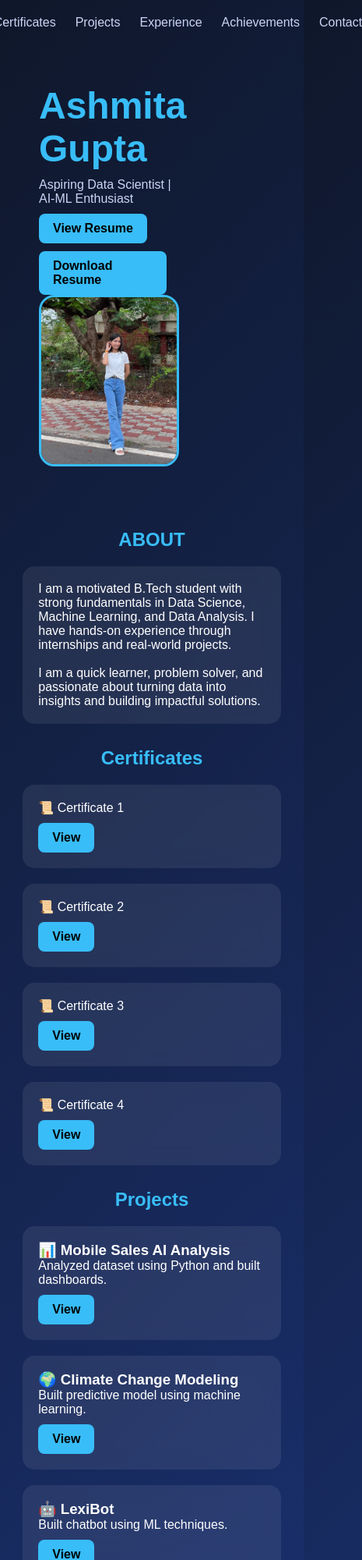
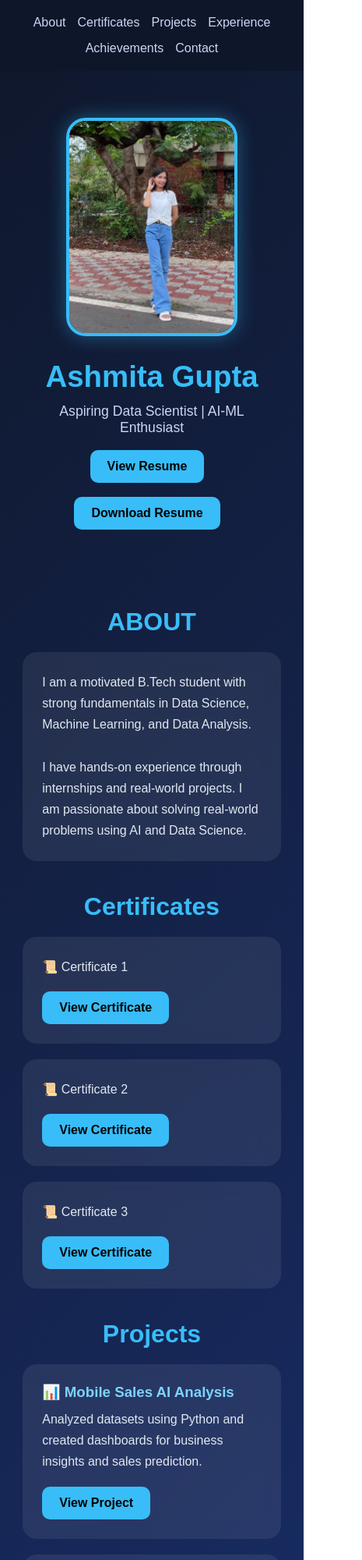
Before and after one commit to ashmieee/portfolio, a plain HTML site: page index.html in a window 390 px wide. Shown: the top 2000 px of the page at 78% size, 465 px wide, since content can reach past the window. Drawn offline with Linux system fonts and the light colour scheme.

Commit message:
Update index.html

```diff
--- a/index.html
+++ b/index.html
@@ -6,115 +6,185 @@
 <title>Ashmita Gupta | Portfolio</title>
 
 <style>
-* {
-  margin: 0;
-  padding: 0;
-  box-sizing: border-box;
-  font-family: 'Poppins', sans-serif;
+*{
+  margin:0;
+  padding:0;
+  box-sizing:border-box;
+  font-family:'Poppins',sans-serif;
 }
 
-body {
-  background: linear-gradient(135deg, #0f172a, #1e3a8a);
-  color: white;
+html{
+  scroll-behavior:smooth;
 }
 
-/* NAV */
-nav {
-  display: flex;
-  justify-content: center;
-  gap: 25px;
-  padding: 20px;
+body{
+  background:linear-gradient(135deg,#0f172a,#1e3a8a);
+  color:white;
 }
 
-nav a {
-  color: #cbd5f5;
-  text-decoration: none;
+/* NAVBAR */
+nav{
+  display:flex;
+  justify-content:center;
+  gap:25px;
+  padding:20px;
+  position:sticky;
+  top:0;
+  background:rgba(15,23,42,0.9);
+  backdrop-filter:blur(10px);
+  z-index:1000;
 }
 
-nav a:hover {
-  color: #38bdf8;
+nav a{
+  color:#cbd5f5;
+  text-decoration:none;
+  font-weight:500;
+  transition:0.3s;
+}
+
+nav a:hover{
+  color:#38bdf8;
 }
 
 /* HEADER */
-header {
-  display: flex;
-  justify-content: space-between;
-  align-items: center;
-  padding: 50px;
-  flex-wrap: wrap;
+header{
+  display:flex;
+  justify-content:space-between;
+  align-items:center;
+  padding:60px 10%;
+  flex-wrap:wrap;
+  gap:30px;
 }
 
-.header-text {
-  max-width: 60%;
+.header-text{
+  flex:1;
+  min-width:280px;
 }
 
-header h1 {
-  font-size: 3rem;
-  color: #38bdf8;
+header h1{
+  font-size:3.2rem;
+  color:#38bdf8;
 }
 
-header p {
-  margin-top: 10px;
-  color: #cbd5f5;
+header p{
+  margin-top:12px;
+  color:#cbd5f5;
+  font-size:1.1rem;
 }
 
-/* IMAGE */
-.profile-img {
-  width: 180px;
-  height: 220px;
-  border-radius: 20px;
-  object-fit: cover;
-  border: 3px solid #38bdf8;
+/* PROFILE IMAGE */
+.profile-container{
+  flex:1;
+  display:flex;
+  justify-content:center;
 }
 
-/* BUTTON */
-.btn {
-  display: inline-block;
-  margin-top: 10px;
-  margin-right: 10px;
-  padding: 10px 18px;
-  background: #38bdf8;
-  color: black;
-  border-radius: 8px;
-  text-decoration: none;
-  font-weight: bold;
+.profile-img{
+  width:280px;
+  height:350px;
+  object-fit:cover;
+  border-radius:25px;
+  border:4px solid #38bdf8;
+  box-shadow:0 0 25px rgba(56,189,248,0.4);
 }
 
-.btn:hover {
-  background: #0ea5e9;
+/* BUTTONS */
+.btn{
+  display:inline-block;
+  margin-top:18px;
+  margin-right:12px;
+  padding:12px 22px;
+  background:#38bdf8;
+  color:black;
+  border-radius:10px;
+  text-decoration:none;
+  font-weight:bold;
+  transition:0.3s;
 }
 
-/* CARD */
-.card {
-  backdrop-filter: blur(12px);
-  background: rgba(255,255,255,0.08);
-  padding: 20px;
-  margin: 20px auto;
-  border-radius: 15px;
-  width: 85%;
+.btn:hover{
+  background:#0ea5e9;
+  transform:translateY(-2px);
+}
+
+/* CARDS */
+.card{
+  backdrop-filter:blur(12px);
+  background:rgba(255,255,255,0.08);
+  padding:25px;
+  margin:20px auto;
+  border-radius:18px;
+  width:85%;
+  transition:0.3s;
+}
+
+.card:hover{
+  transform:translateY(-4px);
+  background:rgba(255,255,255,0.12);
 }
 
 /* SECTION */
-section {
-  margin: 30px 0;
+section{
+  margin:40px 0;
 }
 
-h2 {
-  text-align: center;
-  color: #38bdf8;
-  margin-bottom: 10px;
+h2{
+  text-align:center;
+  color:#38bdf8;
+  margin-bottom:20px;
+  font-size:2rem;
 }
 
-footer {
-  text-align: center;
-  padding: 20px;
-  color: #cbd5f5;
+.card h3{
+  margin-bottom:10px;
+  color:#7dd3fc;
+}
+
+.card p{
+  line-height:1.7;
+  color:#e2e8f0;
+}
+
+/* FOOTER */
+footer{
+  text-align:center;
+  padding:25px;
+  color:#cbd5f5;
+  margin-top:30px;
+}
+
+/* MOBILE */
+@media(max-width:768px){
+
+  header{
+    flex-direction:column-reverse;
+    text-align:center;
+  }
+
+  .header-text{
+    max-width:100%;
+  }
+
+  header h1{
+    font-size:2.4rem;
+  }
+
+  nav{
+    flex-wrap:wrap;
+    gap:15px;
+  }
+
+  .profile-img{
+    width:220px;
+    height:280px;
+  }
 }
 </style>
 </head>
 
 <body>
 
+<!-- NAVBAR -->
 <nav>
   <a href="#about">About</a>
   <a href="#certificates">Certificates</a>
@@ -124,144 +194,236 @@ footer {
   <a href="#contact">Contact</a>
 </nav>
 
+<!-- HEADER -->
 <header>
+
   <div class="header-text">
     <h1>Ashmita Gupta</h1>
-    <p>Aspiring Data Scientist | AI-ML Enthusiast</p>
 
-    <a href="Ashmieee_cveee(3).pdf" target="_blank" class="btn">View Resume</a>
-    <a href="Ashmieee_cveee(3).pdf" download class="btn">Download Resume</a>
+    <p>
+      Aspiring Data Scientist | AI-ML Enthusiast
+    </p>
+
+    <!-- RESUME BUTTONS -->
+    <a href="Ashmieee_cveee%20(3).pdf" target="_blank" class="btn">
+      View Resume
+    </a>
+
+    <a href="Ashmieee_cveee%20(3).pdf" download class="btn">
+      Download Resume
+    </a>
   </div>
 
-  <!-- FIXED IMAGE -->
-  <img src="profile photo.jpg" alt="Profile" class="profile-img">
+  <!-- PROFILE PHOTO -->
+  <div class="profile-container">
+    <img src="profile%20photo.jpg" alt="Ashmita Gupta" class="profile-img">
+  </div>
+
 </header>
 
 <!-- ABOUT -->
 <section id="about">
+
   <h2>ABOUT</h2>
+
   <div class="card">
     <p>
-      I am a motivated B.Tech student with strong fundamentals in Data Science, Machine Learning, and Data Analysis.
+      I am a motivated B.Tech student with strong fundamentals in Data Science,
+      Machine Learning, and Data Analysis.
+
+      <br><br>
+
       I have hands-on experience through internships and real-world projects.
-      <br><br>
-      I am a quick learner, problem solver, and passionate about turning data into insights and building impactful solutions.
+      I am passionate about solving real-world problems using AI and Data Science.
     </p>
   </div>
+
 </section>
 
 <!-- CERTIFICATES -->
 <section id="certificates">
+
   <h2>Certificates</h2>
 
   <div class="card">
     <p>📜 Certificate 1</p>
-    <a href="https://drive.google.com/file/d/15D1t0Tp31AdiBTX4LOeXLVApbyFnU_EL/view" class="btn">View</a>
+
+    <a href="https://drive.google.com/file/d/15D1t0Tp31AdiBTX4LOeXLVApbyFnU_EL/view"
+       target="_blank"
+       class="btn">
+       View Certificate
+    </a>
   </div>
 
   <div class="card">
     <p>📜 Certificate 2</p>
-    <a href="https://drive.google.com/file/d/1J0923bON8Wj2102K8Rvxty2n9vzt7f4i/view" class="btn">View</a>
+
+    <a href="https://drive.google.com/file/d/1J0923bON8Wj2102K8Rvxty2n9vzt7f4i/view"
+       target="_blank"
+       class="btn">
+       View Certificate
+    </a>
   </div>
 
   <div class="card">
     <p>📜 Certificate 3</p>
-    <a href="https://drive.google.com/file/d/1WQmV_BZz0SBIZSx-RyyyKV0WeN0U24Tb/view" class="btn">View</a>
-  </div>
 
-  <div class="card">
-    <p>📜 Certificate 4</p>
-    <a href="https://drive.google.com/file/d/1kF6lI_jmP3bP0RG6r4L9iusYhj1DJDkx/view" class="btn">View</a>
+    <a href="https://drive.google.com/file/d/1WQmV_BZz0SBIZSx-RyyyKV0WeN0U24Tb/view"
+       target="_blank"
+       class="btn">
+       View Certificate
+    </a>
   </div>
 
 </section>
 
 <!-- PROJECTS -->
 <section id="projects">
+
   <h2>Projects</h2>
 
   <div class="card">
     <h3>📊 Mobile Sales AI Analysis</h3>
-    <p>Analyzed dataset using Python and built dashboards.</p>
-    <a href="https://github.com/ashmieee/Mobile-Sales-AI-Analysis" class="btn">View</a>
+
+    <p>
+      Analyzed datasets using Python and created dashboards for
+      business insights and sales prediction.
+    </p>
+
+    <a href="https://github.com/ashmieee/Mobile-Sales-AI-Analysis"
+       target="_blank"
+       class="btn">
+       View Project
+    </a>
   </div>
 
   <div class="card">
     <h3>🌍 Climate Change Modeling</h3>
-    <p>Built predictive model using machine learning.</p>
-    <a href="https://github.com/ashmieee/Climate_Change_Modeling" class="btn">View</a>
+
+    <p>
+      Built predictive machine learning models for climate data analysis.
+    </p>
+
+    <a href="https://github.com/ashmieee/Climate_Change_Modeling"
+       target="_blank"
+       class="btn">
+       View Project
+    </a>
   </div>
 
   <div class="card">
-    <h3>🤖 LexiBot</h3>
-    <p>Built chatbot using ML techniques.</p>
-    <a href="https://github.com/ashmieee/LexiBot" class="btn">View</a>
+    <h3>🤖 LexiBot Chatbot</h3>
+
+    <p>
+      Developed AI chatbot using Generative AI and modern web technologies.
+    </p>
+
+    <a href="https://github.com/ashmieee/LexiBot"
+       target="_blank"
+       class="btn">
+       View Project
+    </a>
   </div>
 
 </section>
 
 <!-- EXPERIENCE -->
 <section id="experience">
+
   <h2>Experience</h2>
 
   <div class="card">
+
     <h3>Machine Learning Intern – MANIT Bhopal</h3>
+
     <p>
-      Intern at Maulana Azad National Institute of Technology (MANIT), Bhopal under the Outreach Internship Program 2025.
-      Worked on machine learning and AI-based concepts with hands-on exposure to real-world applications.
+      Worked on Machine Learning and AI-based concepts with hands-on exposure
+      to real-world applications.
+
       <br><br>
-      Gained experience in data preprocessing, model building, and analytical problem solving.
+
+      Gained experience in data preprocessing, model building,
+      and analytical problem solving.
     </p>
+
   </div>
 
   <div class="card">
-    <h3>AI-ML Virtual Internship (Google for Developers)</h3>
+
+    <h3>AI-ML Virtual Internship</h3>
+
     <p>
-      Successfully completed a 10-week AI-ML Virtual Internship supported by Google for Developers.
+      Successfully completed a 10-week AI-ML Virtual Internship
+      supported by Google for Developers.
+
       <br><br>
-      <b>Core Learning:</b> Machine Learning algorithms, model evaluation, Python implementation.
-      <br>
-      <b>Performance:</b> Achieved Outstanding (Grade-O).
+
+      Learned Machine Learning algorithms, Python implementation,
+      and real-world AI workflows.
     </p>
+
   </div>
 
 </section>
 
 <!-- ACHIEVEMENTS -->
 <section id="achievements">
+
   <h2>Achievements & Events</h2>
 
   <div class="card">
+
     <h3>ID8NXT Hackathon</h3>
+
     <p>
-      Participated in ID8NXT powered by Bhashini & Microsoft focused on AI and language-tech innovation.
+      Participated in ID8NXT powered by Bhashini & Microsoft focused on
+      AI and language-tech innovation.
     </p>
+
   </div>
 
   <div class="card">
+
     <h3>Avalanche Event</h3>
+
     <p>
-      Attended Avalanche event featuring industry speakers and networking opportunities.
+      Attended Avalanche event featuring industry experts and networking opportunities.
     </p>
+
   </div>
 
 </section>
 
 <!-- CONTACT -->
 <section id="contact">
+
   <h2>Contact</h2>
+
   <div class="card">
+
     <p>Email: guptaashmita08@gmail.com</p>
+
     <br>
 
-    <a href="https://www.linkedin.com/in/ashmita08/" class="btn">LinkedIn</a>
+    <a href="https://www.linkedin.com/in/ashmita08/"
+       target="_blank"
+       class="btn">
+       LinkedIn
+    </a>
 
-    <a href="https://github.com/ashmieee" class="btn">GitHub</a>
+    <a href="https://github.com/ashmieee"
+       target="_blank"
+       class="btn">
+       GitHub
+    </a>
+
   </div>
+
 </section>
 
+<!-- FOOTER -->
 <footer>
-  <p>© 2026 Ashmita Gupta</p>
+  <p>© 2026 Ashmita Gupta | Portfolio</p>
 </footer>
 
 </body>
```
